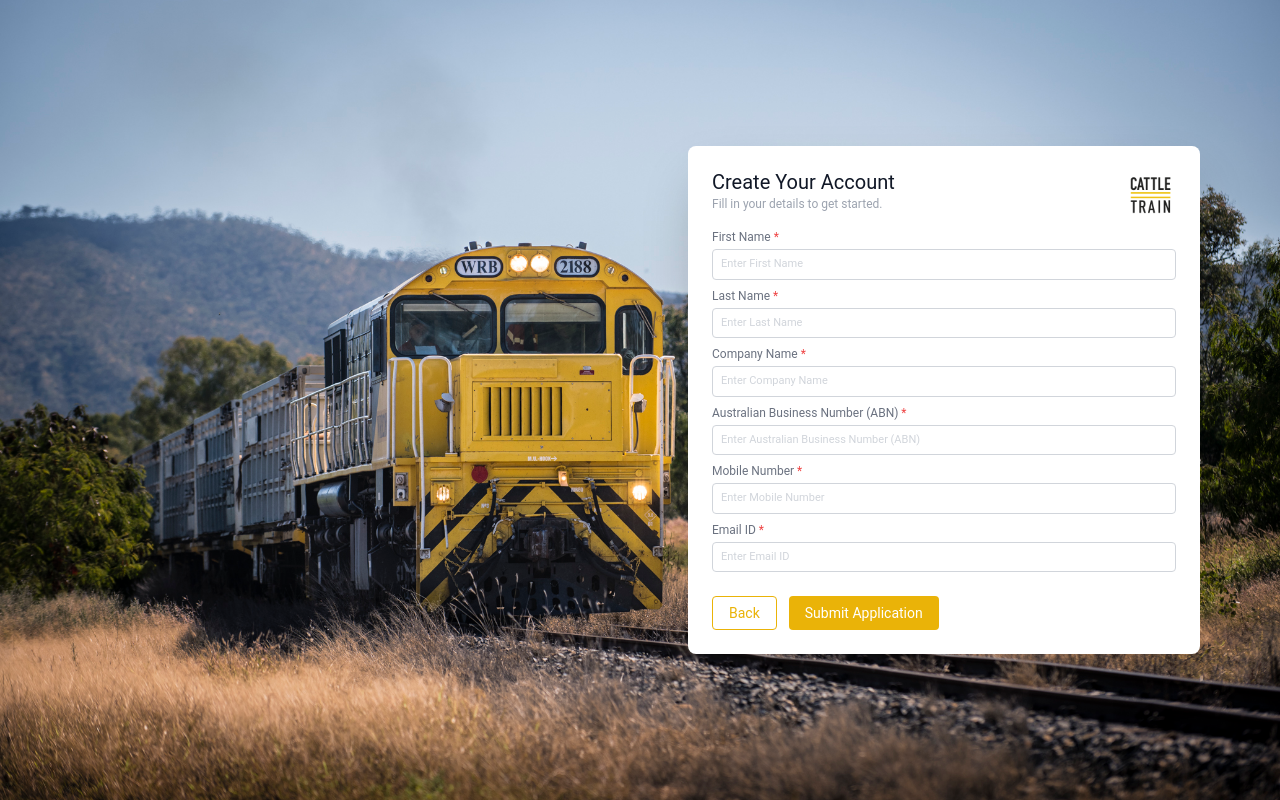
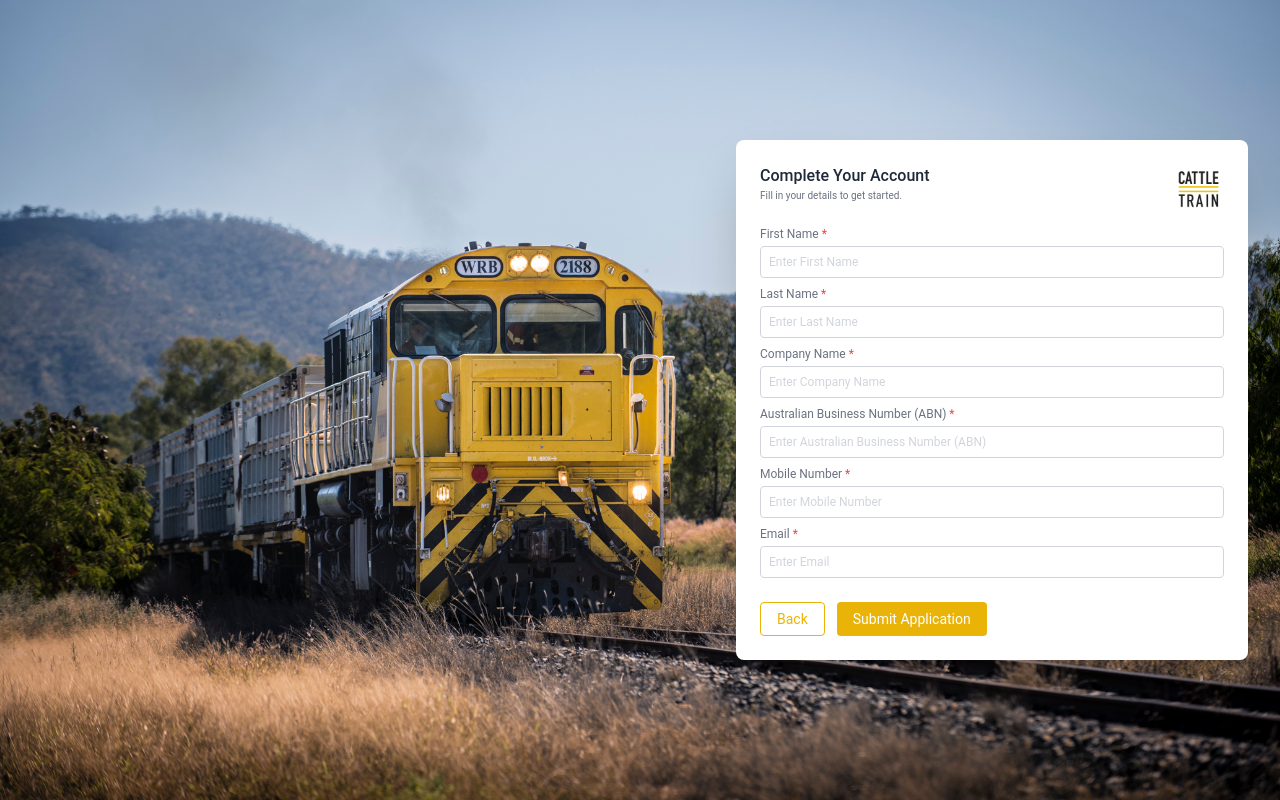
Before and after one commit to Sonysreegondi/WATCO-UI, a React (Vite) app: page /signup in a window 1280 px wide. Built offline with nearby package versions, Linux system fonts and the light colour scheme.

Commit message:
- Added validation in singup page

```diff
--- a/src/commonUtils/Validators.tsx
+++ b/src/commonUtils/Validators.tsx
@@ -15,6 +15,6 @@ export const isValidEmail = (email: string): string | boolean => {
 
 export const isValidTenDigitMobile = (number: string): boolean => {
   const cleaned = number.replace(/\s+/g, ''); // remove any whitespace
-  const pattern = /^0\d{9}$/; // must start with '0' and be 10 digits
+  const pattern = /^\d{10}$/; // must start with '0' and be 10 digits
   return pattern.test(cleaned);
 };
--- /dev/null
+++ b/src/commonUtils/excludedPatterns.json
@@ -0,0 +1,43 @@
+[
+"^admin\\d*@.+$",
+"^administrator\\d*@.+$",
+"^admissions\\d*@.+$",
+"^billing\\d*@.+$",
+"^careers\\d*@.+$",
+"^contact\\d*@.+$",
+"^editor\\d*@.+$",
+"^feedback\\d*@.+$",
+"^receptionist\\d*@.+$",
+"^sales\\d*@.+$",
+"^security\\d*@.+$",
+"^service\\d*@.+$",
+"^spam\\d*@.+$",
+"^support\\d*@.+$",
+"^team\\d*@.+$",
+"^webmaster\\d*@.+$",
+"^help\\d*@.+$",
+"^hello\\d*@.+$",
+"^hr\\d*@.+$",
+"^info\\d*@.+$",
+"^information\\d*@.+$",
+"^mail\\d*@.+$",
+"^marketing\\d*@.+$",
+"^news\\d*@.+$",
+"^no-reply\\d*@.+$",
+"^noreply\\d*@.+$",
+"^office\\d*@.+$",
+"^postmaster\\d*@.+$",
+"^reception\\d*@.+$",
+"^abuse\\d*@.+$",
+"^compliance\\d*@.+$",
+"^customerservice\\d*@.+$",
+"^enquiries\\d*@.+$",
+"^events\\d*@.+$",
+"^jobs\\d*@.+$",
+"^press\\d*@.+$",
+"^privacy\\d*@.+$",
+"^staff\\d*@.+$",
+"^students\\d*@.+$",
+"^subscribe\\d*@.+$",
+"^unsubscribe\\d*@.+$"
+]
--- a/src/components/common/InputField.tsx
+++ b/src/components/common/InputField.tsx
@@ -8,6 +8,7 @@ interface InputFieldProps {
   onChange: (e: React.ChangeEvent<HTMLInputElement>) => void;
   required?: boolean;
   error?: string;
+  isABN?: boolean
 }
 
 export default function InputField({
@@ -17,22 +18,30 @@ export default function InputField({
   onChange,
   required = true,
   error = "",
+  isABN,
 }: InputFieldProps) {
   return (
-    <div>
+   <div className="relative w-full">
   <label className="text-xs font-normal text-gray-500 block mb-1 font-roboto">
     {label} {required && <span className="text-red-500">*</span>}
   </label>
+  <div className={`relative ${error ? "animate-shake" : ""}`}>
     <input
       type="text"
+      maxLength={isABN ? 11 : undefined}
       value={value}
       onChange={onChange}
       placeholder={placeholder}
-        className={`w-full border rounded px-2 py-[6px] text-[11px] font-roboto placeholder-gray-300 ${
+      className={`w-full border rounded px-2 py-[6px] text-[12px] font-roboto placeholder-gray-300 pr-20 ${
         error ? "border-red-500" : "border-gray-300"
       }`}
     />
-      <ErrorMessage message={error} />
+    {error && (
+      <div className="absolute right-2 bottom-[6px] text-[10px] text-red-500 font-roboto bg-white px-1">
+        {error}
+      </div>
+    )}
+  </div>
 </div>
   );
 }
--- a/src/pages/ChangePassword.tsx
+++ b/src/pages/ChangePassword.tsx
@@ -12,7 +12,7 @@ export default function ChangePassword() {
       className="min-h-screen w-full bg-cover bg-no-repeat bg-right flex items-center justify-end px-4 sm:px-8 py-8"
       style={{ backgroundImage: "url('/assets/images/train.jpg')" }}
     >
-      <div className="bg-white w-full max-w-md lg:max-w-lg p-6 shadow-2xl rounded-lg flex flex-col mr-12">
+      <div className="bg-white w-full max-w-md lg:max-w-lg p-6 shadow-2xl rounded-lg flex flex-col">
         <div className="text-center mb-4">
           <img
             src="/assets/images/cattletrain.png"
--- a/src/pages/Login.tsx
+++ b/src/pages/Login.tsx
@@ -7,7 +7,7 @@ export default function Login() {
       style={{ backgroundImage: "url('/assets/images/train.jpg')" }}
     >
       {/* Floating Login Card */}
-      <div className="bg-white w-full max-w-md lg:max-w-lg p-6 shadow-2xl rounded-lg flex flex-col mr-12">
+      <div className="bg-white w-full max-w-md lg:max-w-lg p-6 shadow-2xl rounded-lg flex flex-col">
         <div className="text-center mb-4">
           <img
             src="/assets/images/cattletrain.png"
--- a/src/pages/Signup.tsx
+++ b/src/pages/Signup.tsx
@@ -3,32 +3,33 @@ import { useState } from "react";
 import InputField from "../components/common/InputField";
 import SuccessScreen from "../Models/SuccessModel";
 import { isValidTenDigitMobile } from "../commonUtils/Validators";
-
+import rawPatterns from "../commonUtils/excludedPatterns.json";
+const excludedPatterns = rawPatterns.map((pattern) => new RegExp(pattern, "i"));
 export default function Signup() {
   const [acknowledged, setAcknowledged] = useState(false);
   const [showSuccess, setShowSuccess] = useState(false);
   const [submitClicked, setSubmitClicked] = useState(false);
   const [formData, setFormData] = useState<{ [key: string]: string }>({});
   const [errors, setErrors] = useState<{ [key: string]: string }>({});
-
   const handleBack = () => {
     window.history.back();
   };
   const handleSubmit = () => {
     const requiredFields = [
-      "firstName",
-      "lastName",
-      "companyName",
-      "abn",
-      "mobileNumber",
-      "email", // still required, but no format check
+      "First name",
+      "Last name",
+      "Company name",
+      "ABN",
+      "Mobile number",
+      "Email", // still required, but no format check
     ];
+    console.log("formdata:::::",formData.email);
 
     const newErrors: { [key: string]: string } = {};
 
     requiredFields.forEach((field) => {
-      if (!formData[field]?.trim()) {
-        newErrors[field] = field + " required.";
+      if (!formData[field]) {
+        newErrors[field] = field + " required!";
       }
     });
 
@@ -36,32 +37,42 @@ export default function Signup() {
       setErrors(newErrors);
       return;
     }
-
+    if(!validateEmail(formData.email))
+    {
+      newErrors["Email"] = "Not a Valid email!";
+      setErrors(newErrors);
+      return;
+    }
     setErrors({});
     setSubmitClicked(true);
     setShowSuccess(true);
   };
+  const validateEmail = (email: string): boolean => {
+   const emailRegex = /^[^\s@]+@[^\s@]+\.[^\s@]+$/;
+    if (!email) return false;
+    if (!emailRegex.test(email)) return false;
+    const isExcluded = excludedPatterns.some((pattern) =>
+      pattern.test(email.toLowerCase())
+    );
+    if (isExcluded) return false;
+    return true;
+  };
+
 
   return (
     <div
-      className="min-h-screen w-full bg-cover bg-no-repeat bg-right flex items-center justify-end px-4 sm:px-8 py-8"
+      className="min-h-screen w-full bg-cover bg-no-repeat bg-right flex items-center justify-end px-4 sm:px-8"
       style={{ backgroundImage: "url('/assets/images/train.jpg')" }}
     >
       {!showSuccess ? (
-        <div className="bg-white w-full max-w-md lg:max-w-lg p-6 shadow-2xl rounded-lg overflow-y-auto max-h-[90vh] flex flex-col mr-12">
+        <div className="bg-white w-full max-w-md lg:max-w-lg p-6 shadow-2xl rounded-lg overflow-y-auto max-h-[90vh] flex flex-col">
           {/* Header */}
-          <div className="flex justify-between items-start mb-2">
+          <div className="flex justify-between items-start mb-3">
             <div>
-              <h2
-                className="text-[20px] font-normal text-gray-900 text-left leading-tight"
-                style={{ fontFamily: "Roboto, sans-serif" }}
-              >
-                Create Your Account
+              <h2 className="text-base font-medium text-gray-800">
+                Complete Your Account
               </h2>
-              <p
-                className="text-[12px] text-gray-400 mb-2"
-                style={{ fontFamily: "Roboto, sans-serif" }}
-              >
+              <p className="text-[10px] text-gray-500">
                 Fill in your details to get started.
               </p>
             </div>
@@ -79,31 +90,37 @@ export default function Signup() {
                 name: "firstName",
                 label: "First Name",
                 placeholder: "Enter First Name",
+                errorMsg: "First name",
               },
               {
                 name: "lastName",
                 label: "Last Name",
                 placeholder: "Enter Last Name",
+                errorMsg: "Last name",
               },
               {
                 name: "companyName",
                 label: "Company Name",
                 placeholder: "Enter Company Name",
+                errorMsg: "Company name",
               },
               {
-                name: "ABN",
+                name: "abn",
                 label: "Australian Business Number (ABN)",
                 placeholder: "Enter Australian Business Number (ABN)",
+                errorMsg: "ABN",
               },
               {
                 name: "mobileNumber",
                 label: "Mobile Number",
                 placeholder: "Enter Mobile Number",
+                errorMsg: "Mobile number",
               },
               {
                 name: "email",
-                label: "Email ID",
-                placeholder: "Enter Email ID",
+                label: "Email",
+                placeholder: "Enter Email",
+                errorMsg: "Email",
               },
             ].map((field, i) => (
               <InputField
@@ -111,12 +128,14 @@ export default function Signup() {
                 label={field.label}
                 placeholder={field.placeholder}
                 value={formData[field.name] || ""}
+                isABN = {field.name === "abn"}
                 onChange={(e) => {
                   const value = e.target.value;
 
                   setFormData((prev) => ({
                     ...prev,
                     [field.name]: value,
+                    [field.errorMsg]: value,
                   }));
 
                   setErrors((prevErrors) => {
@@ -128,21 +147,21 @@ export default function Signup() {
                         updatedErrors[field.name] = "Mobile Number required.";
                       } else if (!isValidTenDigitMobile(value)) {
                         updatedErrors[field.name] =
-                          "Enter a valid 10-digit mobile number starting with 0.";
+                          "Enter a valid 10-digit mobile number";
                       } else {
-                        delete updatedErrors[field.name];
+                        delete updatedErrors[field.errorMsg];
                       }
                     } else {
                       // Remove error if field has value
                       if (value.trim()) {
-                        delete updatedErrors[field.name];
+                        delete updatedErrors[field.errorMsg];
                       }
                     }
 
                     return updatedErrors;
                   });
                 }}
-                error={errors[field.name]}
+                error={errors[field.errorMsg]}
               />
             ))}
 
@@ -175,7 +194,6 @@ export default function Signup() {
               buttonText="Back to Login"
               titleClassName="text-sm"
               messageClassName="text-xs"
-              imageType="variant1" // <-- Add this line
             />
           </div>
         )
--- a/src/pages/Signup2.tsx
+++ b/src/pages/Signup2.tsx
@@ -95,7 +95,7 @@ export default function Login() {
       style={{ backgroundImage: "url('/assets/images/train.jpg')" }}
     >
       {!showSuccess ? (
-        <div className="bg-white w-full max-w-md lg:max-w-lg p-6 shadow-2xl rounded-lg overflow-y-auto max-h-[90vh] flex flex-col mr-12">
+        <div className="bg-white w-full max-w-md lg:max-w-lg p-6 shadow-2xl rounded-lg overflow-y-auto max-h-[90vh] flex flex-col">
           {/* Header */}
           <div className="flex justify-between items-start mb-3">
             <div>
--- a/tailwind.config.js
+++ b/tailwind.config.js
@@ -5,7 +5,21 @@ export default {
     "./src/**/*.{js,ts,jsx,tsx}", // ✅ include all your React/TS files
   ],
   theme: {
-    extend: {},
+    extend: {
+      fontFamily: {
+        sans: ["Helvetica Neue", 'Helvetica', 'Arial', 'sans-serif'],
+      },
+      keyframes: {
+        shake: {
+          '0%, 100%': { transform: 'translateX(0)' },
+          '20%, 60%': { transform: 'translateX(-8px)' },
+          '40%, 80%': { transform: 'translateX(8px)' },
+        },
+      },
+      animation: {
+        shake: 'shake 0.4s ease-in-out',
+      },
+    },
   },
   plugins: [],
 };
```
Also changed, not shown: src/Models/SuccessModel.tsx (+4 -4 lines). Lines whose indentation alone changed are shown as unchanged.
